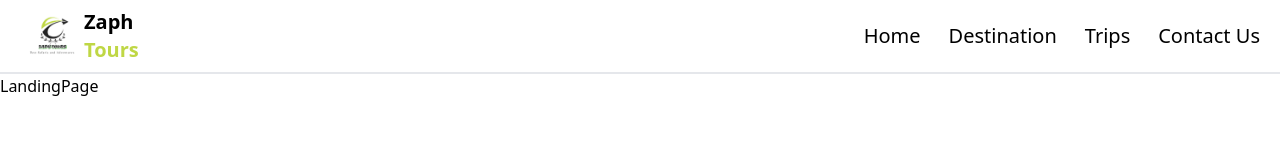
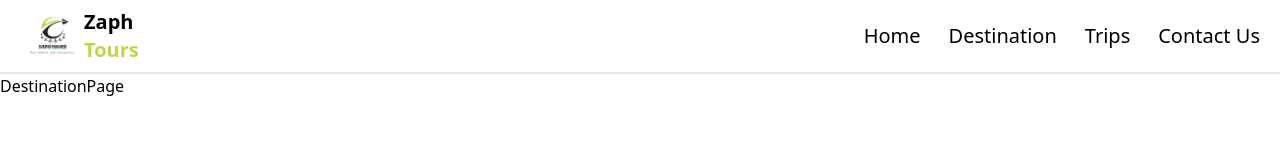
Before and after one commit to JAS-D98/Zaph-Tours-and-Travels-Website-T2-Give-Monthly-Project, a React (Vite) app: page /destination in a window 1280 px wide. Shown: the top 164 px of the page. Built offline with nearby package versions, Linux system fonts and the light colour scheme.

Commit message:
add routing to pages

```diff
--- a/src/App.jsx
+++ b/src/App.jsx
@@ -1,11 +1,22 @@
 import Navbar from "./components/navbar/Navbar";
+import DestinationPage from "./pages/destinationpage/DestinationPage";
 import LandingPage from "./pages/landingpage/LandingPage";
+import TripTypesPage from "./pages/triptypespage/TripTypesPage"
+import ContactUs from "./pages/contactuspage/ContactUsPage"
+import { BrowserRouter, Route, Routes } from "react-router-dom";
 
 export default function App() {
   return (
     <>
-    <Navbar/>
-    <LandingPage/>
+    <BrowserRouter>
+      <Navbar/>
+    <Routes>
+      <Route path="/" element={<LandingPage/>}/>
+      <Route path="/destination" element={<DestinationPage/>}/>
+      <Route path="/trips" element={<TripTypesPage/>}/>
+      <Route path="/contact" element={<ContactUs/>}/>
+    </Routes>
+    </BrowserRouter>
     </>
   )
 }
--- a/src/components/navbar/Navbar.jsx
+++ b/src/components/navbar/Navbar.jsx
@@ -1,6 +1,7 @@
 import React from 'react'
 import navLinks from '../../constants/Navbar.js'
 import { logo } from '../../assets/index.js'
+import { Link } from 'react-router-dom'
 
 export default function Navbar() {
   return (
@@ -14,7 +15,7 @@ export default function Navbar() {
       <nav className='flex gap-7 items-center'>
          {navLinks.map((link) => (
            <p key={link.label} className='text-xl font-bold-400'>
-                <a href={link.href} className='hover:text-green'>{link.label}</a>
+                <Link to={link.href} className='hover:text-green'>{link.label}</Link>
             </p>
         ))}
       </nav>
```
